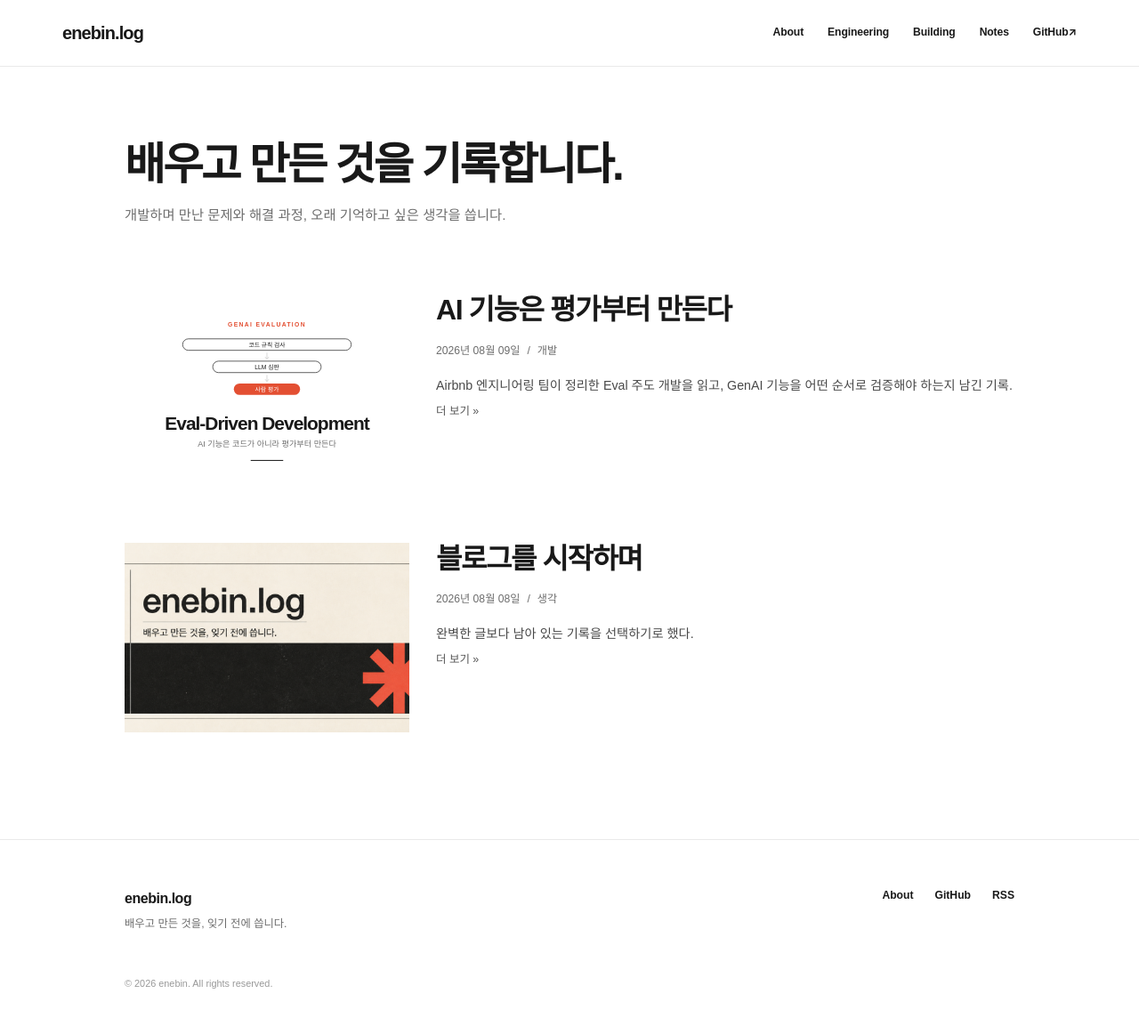
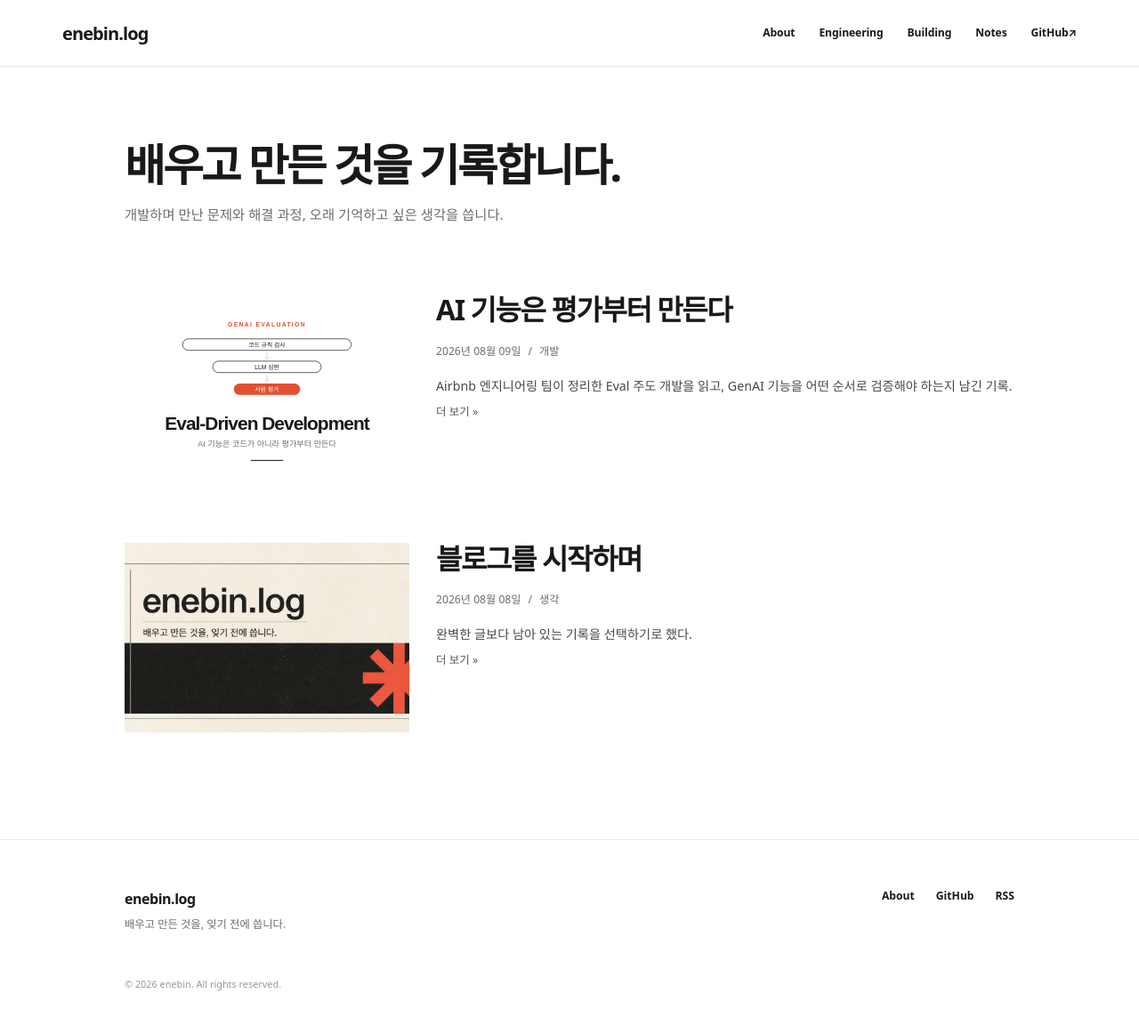
Before and after one commit to enebin/enebin.github.io, a Jekyll site: the page built from index.html, in a window 1280 px wide. Shown: the whole page at 89% size. Built offline with Jekyll 4.4.1, drawn with Linux system fonts in a browser that asks for light colours; some web fonts are replaced.

Commit message:
본문 글꼴을 Pretendard로 변경
한글 렌더링 품질을 위해 Arial 대신 Pretendard를 사용한다.
초기 로딩 부담을 줄이려 dynamic subset 변형을 CDN에서 불러온다.

```diff
--- a/_layouts/default.html
+++ b/_layouts/default.html
@@ -7,7 +7,12 @@
     {% seo %}
     {% feed_meta %}
     <link rel="icon" type="image/png" href="{{ '/assets/favicon.png' | relative_url }}" />
-    <link rel="stylesheet" href="{{ '/assets/css/style.css?v=2' | relative_url }}" />
+    <link rel="preconnect" href="https://cdn.jsdelivr.net" crossorigin />
+    <link
+      rel="stylesheet"
+      href="https://cdn.jsdelivr.net/gh/orioncactus/pretendard@v1.3.9/dist/web/variable/pretendardvariable-dynamic-subset.min.css"
+    />
+    <link rel="stylesheet" href="{{ '/assets/css/style.css?v=3' | relative_url }}" />
   </head>
   <body{% if page.body_class %} class="{{ page.body_class }}"{% endif %}>
     <a class="skip-link" href="#main">본문으로 바로가기</a>
--- a/assets/css/style.css
+++ b/assets/css/style.css
@@ -4,7 +4,7 @@
   --muted: #6d6d6d;
   --line: #e9e9e9;
   --accent: #e34f32;
-  --font: Arial, "Helvetica Neue", Helvetica, system-ui, -apple-system, "Apple SD Gothic Neo", "Malgun Gothic", sans-serif;
+  --font: "Pretendard Variable", Pretendard, system-ui, -apple-system, "Apple SD Gothic Neo", "Malgun Gothic", sans-serif;
 }
 
 * {
```
